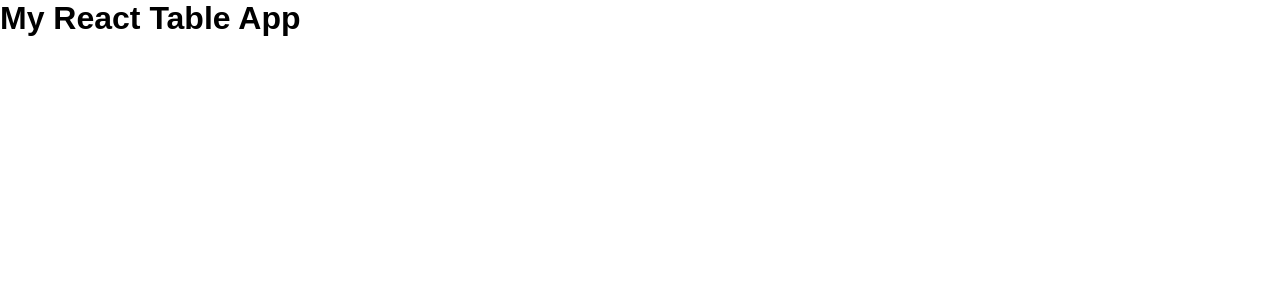
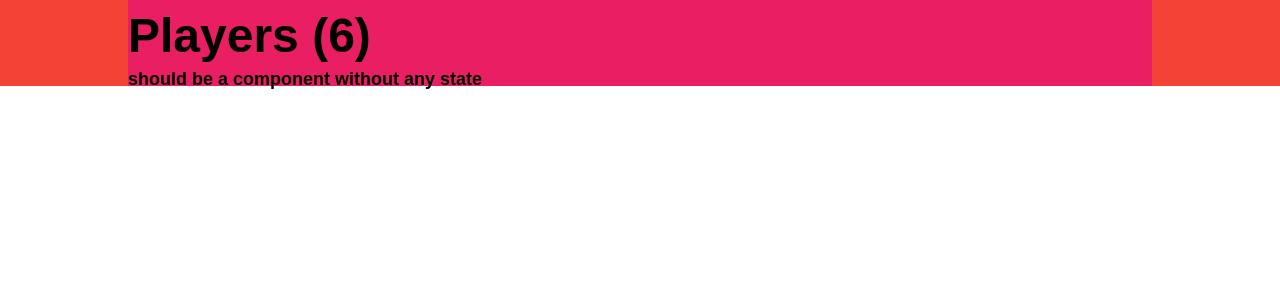
Before and after one commit to namanavasthi/react-tables, a React (Vite) app: page / in a window 1280 px wide. Shown: the top 300 px of the page. Built offline with nearby package versions, Linux system fonts and the light colour scheme.

Commit message:
added Controller and Table components. Created sample table data. Created a few styles

```diff
--- a/src/App.jsx
+++ b/src/App.jsx
@@ -1,10 +1,12 @@
 import React from "react";
 import { render } from "react-dom";
 
+import Controller from "./components/Controller/Controller.jsx";
+
 export default function App() {
   return (
-    <div>
-      <h1>My React Table App</h1>
+    <div className="app">
+      <Controller />
     </div>
   );
 }
--- /dev/null
+++ b/src/components/Controller/Controller.css
@@ -0,0 +1,11 @@
+.controller {
+  width: 80%;
+  margin: 0 auto;
+  max-width: 1280px;
+  background-color: #e91e63;
+}
+
+.controller__title {
+  font-size: 4em;
+  line-height: 1.5em;
+}
--- /dev/null
+++ b/src/components/Controller/Controller.jsx
@@ -0,0 +1,34 @@
+import React, { Component } from "react";
+
+import "./Controller.css";
+
+import Table from "../Table/Table.jsx";
+
+import AppData from "../../resources/data/table-data.json";
+
+export default class Controller extends Component {
+  state = {
+    data: [],
+    currData: []
+  };
+
+  componentDidMount() {
+    this.setState({
+      data: AppData,
+      currData: AppData
+    });
+  }
+
+  render() {
+    const { data, currData } = this.state;
+    return (
+      <div className="controller">
+        <h1 className="controller__title">
+          {data.title}
+          <span> ({currData.tableData ? currData.tableData.length : ""})</span>
+        </h1>
+        <Table />
+      </div>
+    );
+  }
+}
--- /dev/null
+++ b/src/components/Table/Table.jsx
@@ -0,0 +1,11 @@
+import React from "react";
+
+import "./Table.css";
+
+export default function Table() {
+  return (
+    <div>
+      <h2>should be a component without any state</h2>
+    </div>
+  );
+}
--- /dev/null
+++ b/src/resources/data/table-data.json
@@ -0,0 +1,61 @@
+{
+  "title": "Players",
+  "headings": [
+    {
+      "name": "player name",
+      "prop": "playerName"
+    },
+    {
+      "name": "in-game name",
+      "prop": "gameName"
+    },
+    {
+      "name": "e-sport",
+      "prop": "eSport"
+    }
+  ],
+  "tableData": [
+    {
+      "playerName": "Abed Azel L. Yusop",
+      "gameName": "Fanatic.Abed",
+      "teamName": "Fanatic",
+      "eSport": "dota 2",
+      "positions": ["2"]
+    },
+    {
+      "playerName": "Syed Sumail \"SumaiL\" Hassan",
+      "gameName": "EG.Suma1L",
+      "teamName": "EG",
+      "eSport": "dota 2",
+      "positions": ["2"]
+    },
+    {
+      "playerName": "Zhang \"Paparazi\" Chengjun",
+      "gameName": "VG.Paparazi",
+      "teamName": "VG",
+      "eSport": "dota 2",
+      "positions": ["1", "2"]
+    },
+    {
+      "playerName": "Roman \"RAMZES666\" Kushnarev",
+      "gameName": "VP.Ramzes666",
+      "teamName": "VP",
+      "eSport": "dota 2",
+      "positions": ["1", "3"]
+    },
+    {
+      "playerName": "Maroun \"GH\" Merhej",
+      "gameName": "Liquid.gh",
+      "teamName": "Liquid",
+      "eSport": "dota 2",
+      "positions": ["3", "4"]
+    },
+    {
+      "playerName": "Artour \"Arteezy\" Babaev",
+      "gameName": "EG.Arteezy",
+      "teamName": "EG",
+      "eSport": "dota 2",
+      "positions": ["1", "2"]
+    }
+  ]
+}
--- a/src/style.css
+++ b/src/style.css
@@ -4,3 +4,13 @@
   box-sizing: border-box;
   font-family: Arial, Helvetica, sans-serif;
 }
+
+body {
+  font-size: 12px;
+  font-weight: 400;
+  line-height: 14px;
+}
+
+.app {
+  background-color: #f44336;
+}
```
Also changed, not shown: src/components/Table/Table.css (added), 1 other file (tests, documents, lock files or other folders).
